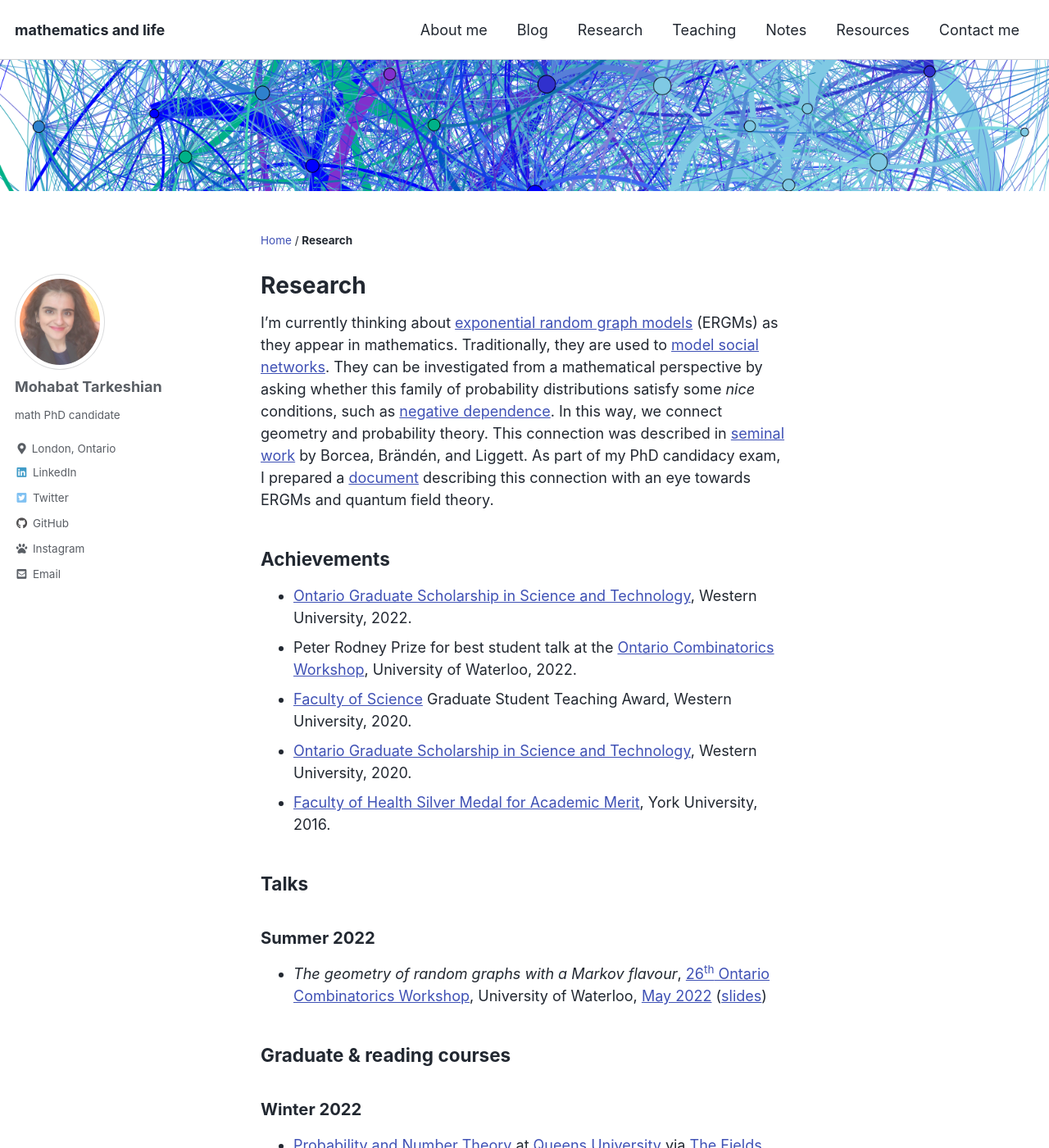
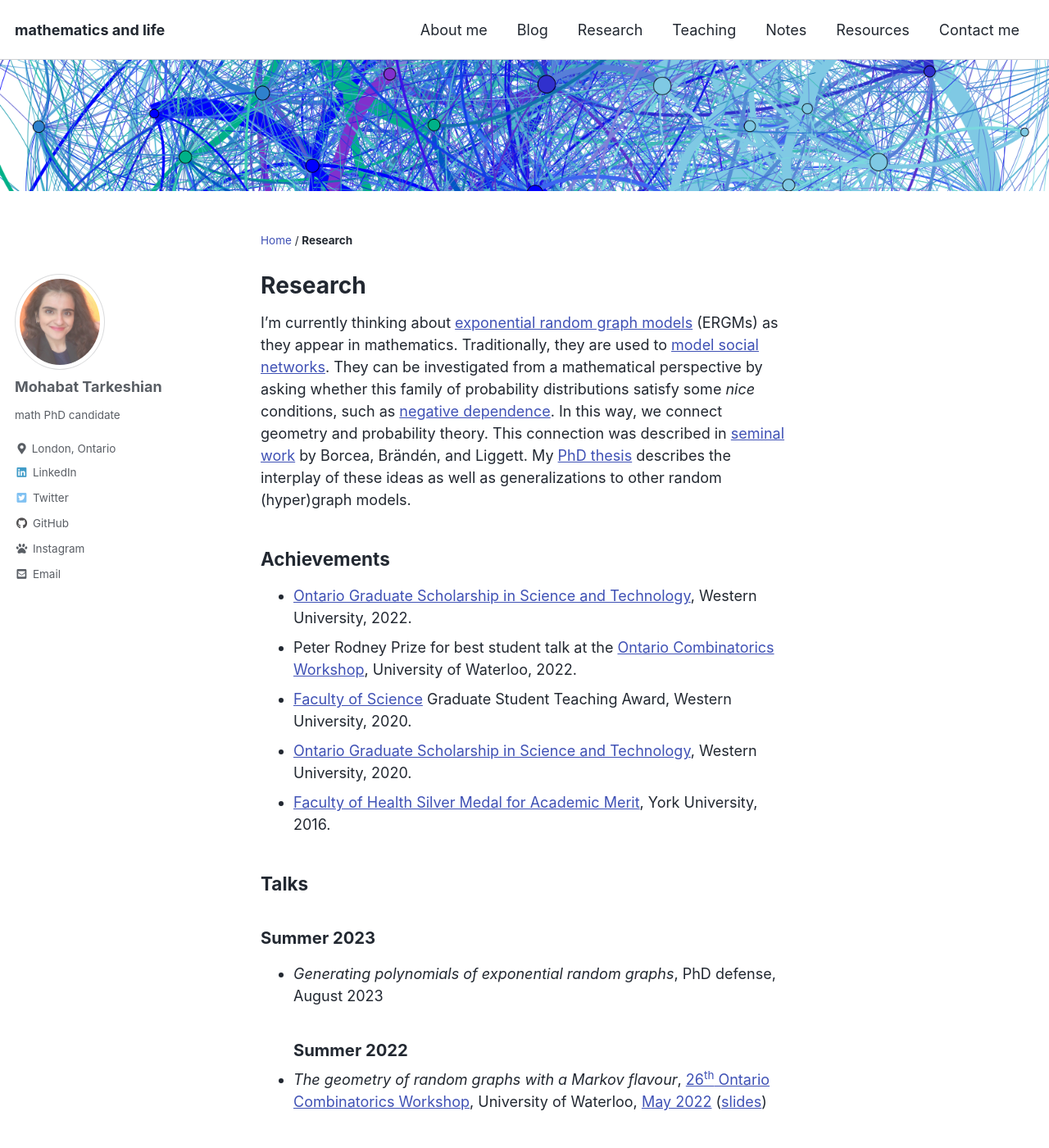
Before and after one commit to mohabatt/mohabatt.github.io, a Jekyll site: the page built from research.md, in a window 1280 px wide and 1400 px high. Shown: the whole window at 82% size. Built offline with Jekyll 4.4.1, drawn with Linux system fonts in a browser that asks for light colours; cached includes are drawn as plain includes.

Commit message:
Update research.md

```diff
--- a/research.md
+++ b/research.md
@@ -4,8 +4,7 @@
 usemathjax: true
 ---
 
-I'm currently thinking about [exponential random graph models](https://en.wikipedia.org/wiki/Exponential_family_random_graph_models) (ERGMs) as they appear in mathematics. Traditionally, they are used to [model social networks](https://ranger.uta.edu/~chqding/cse5301/classPapers/ExponentialRandomGraph.pdf). They can be investigated from a mathematical perspective by asking whether this family of probability distributions satisfy some *nice* conditions, such as [negative dependence](https://arxiv.org/abs/math/0404095). In this way, we connect geometry and probability theory. This connection was described in [seminal work](https://arxiv.org/abs/0707.2340) by Borcea, Brändén, and Liggett. As part of my PhD candidacy exam, I prepared a [document](/files/random graphs-markov-bernoulli-exponential.pdf) describing this connection with an eye towards ERGMs and quantum field theory.
-
+I'm currently thinking about [exponential random graph models](https://en.wikipedia.org/wiki/Exponential_family_random_graph_models) (ERGMs) as they appear in mathematics. Traditionally, they are used to [model social networks](https://ranger.uta.edu/~chqding/cse5301/classPapers/ExponentialRandomGraph.pdf). They can be investigated from a mathematical perspective by asking whether this family of probability distributions satisfy some *nice* conditions, such as [negative dependence](https://arxiv.org/abs/math/0404095). In this way, we connect geometry and probability theory. This connection was described in [seminal work](https://arxiv.org/abs/0707.2340) by Borcea, Brändén, and Liggett. My [PhD thesis](https://ir.lib.uwo.ca/etd/9519/) describes the interplay of these ideas as well as generalizations to other random (hyper)graph models.
 ## Achievements
 - [Ontario Graduate Scholarship in Science and Technology](https://grad.uwo.ca/finances/external_funding/ogs.html), Western University, 2022.
 - Peter Rodney Prize for best student talk at the [Ontario Combinatorics Workshop](http://www.fields.utoronto.ca/sites/default/files/uploads/OCW-2022_Program_0.pdf), University of Waterloo, 2022.
@@ -14,6 +13,8 @@
 - [Faculty of Health Silver Medal for Academic Merit](https://www.yorku.ca/health/scholarships-awards/faculty-of-health-gold-and-silver-medals/), York University, 2016.
 
 ## Talks
+### Summer 2023
+- *Generating polynomials of exponential random graphs*, PhD defense, August 2023
 ### Summer 2022
 - *The geometry of random graphs with a Markov flavour*, [26<sup>th</sup> Ontario Combinatorics Workshop](http://www.fields.utoronto.ca/activities/21-22/combinatorics), University of Waterloo, [May 2022](/files/OCW-picture.jpg) ([slides](/files/OCW-slides.pdf))
 
```
